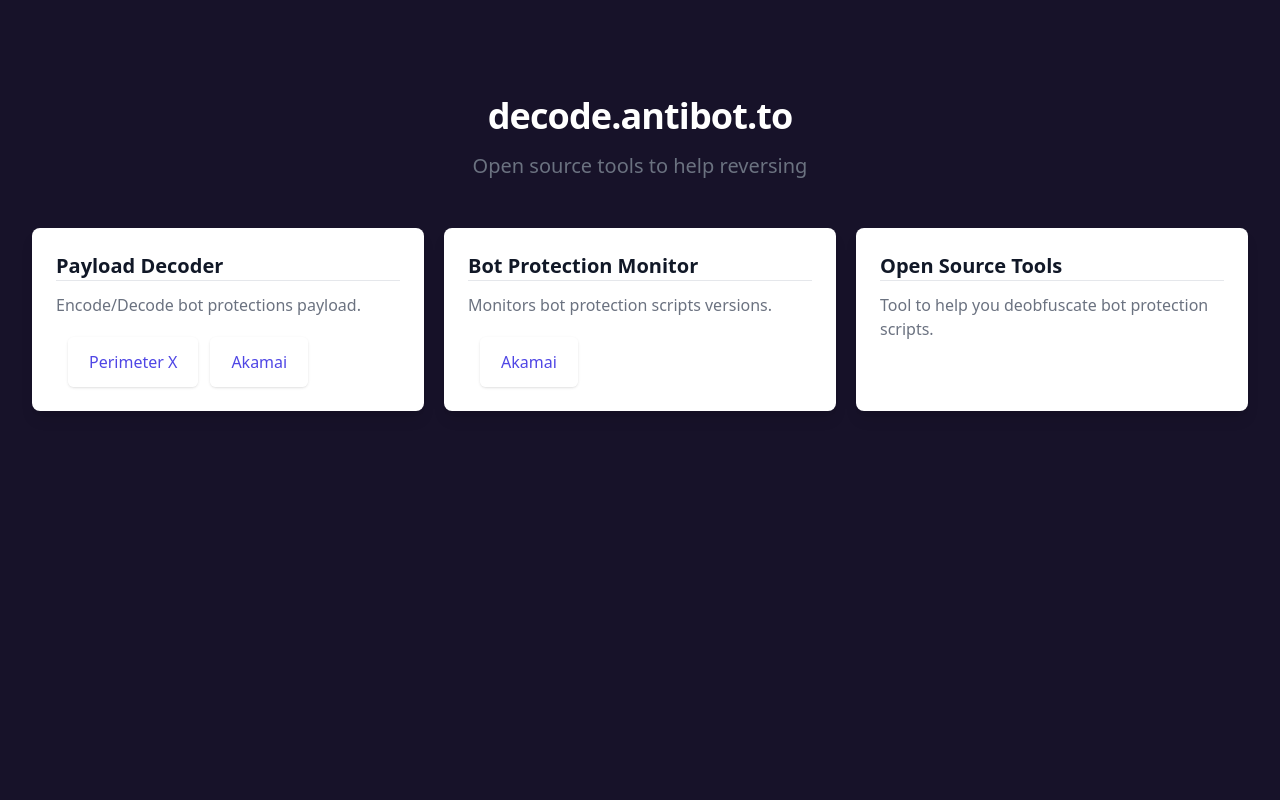
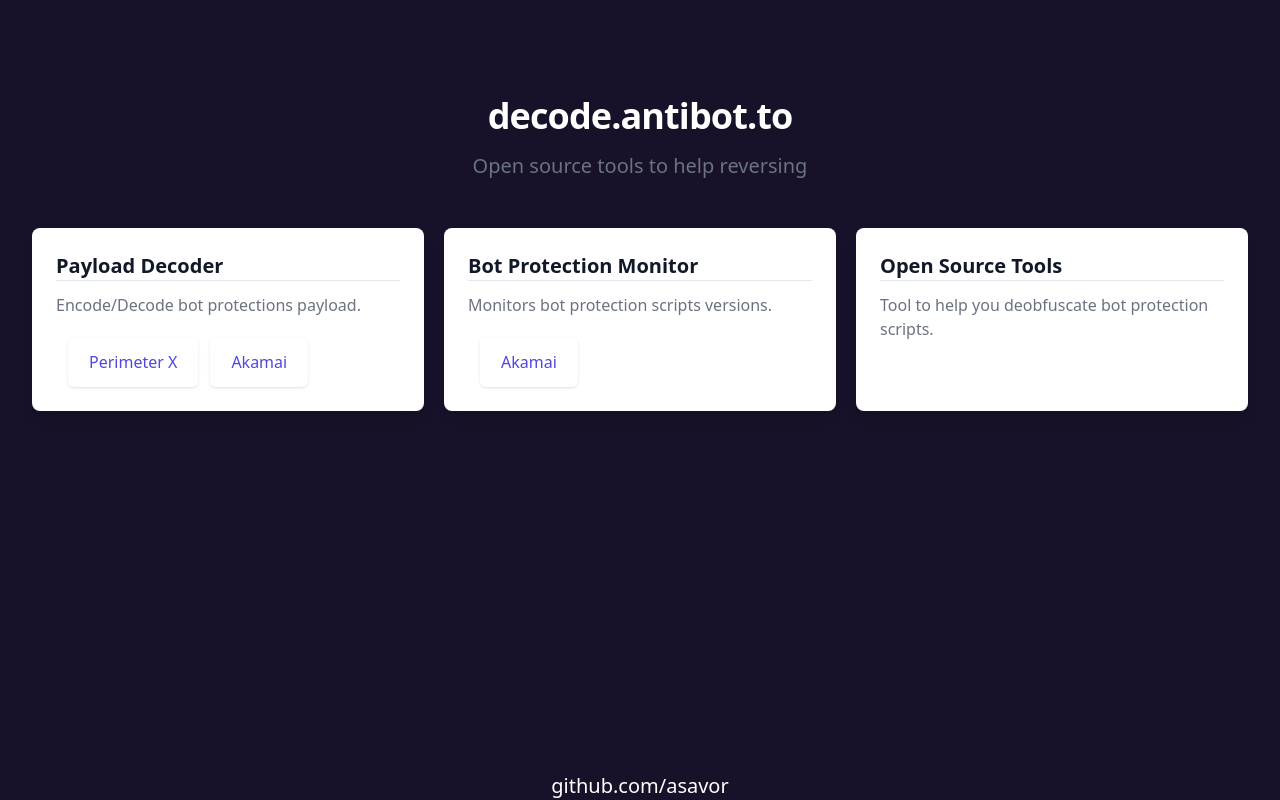
Before and after one commit to asavor/decode, a Next.js app: page / in a window 1280 px wide. Built offline with nearby package versions, Linux system fonts and the light colour scheme.

Commit message:
added footer

```diff
--- a/pages/index.tsx
+++ b/pages/index.tsx
@@ -22,7 +22,8 @@
 ]
 const Home: NextPage = () => {
   return (
-    <div className="relative px-4 pt-16 pb-20 sm:px-6 lg:px-8 lg:pt-24 lg:pb-28">
+    <div className="flex h-screen flex-col">
+      <div className="relative flex-grow px-4 pt-16 pb-20 sm:px-6 lg:px-8 lg:pt-24 lg:pb-28">
         <div className="relative mx-auto max-w-7xl">
           <div className="text-center">
             <h2 className="text-3xl font-extrabold tracking-tight text-white sm:text-4xl">
@@ -66,6 +67,12 @@
           </div>
         </div>
       </div>
+      <div className="flex justify-center ">
+        <a className="text-xl text-white" href="https://github.com/asavor">
+          github.com/asavor
+        </a>
+      </div>
+    </div>
   )
 }
 
```
Also changed, not shown: 1 other file (tests, documents, lock files or other folders). Lines whose indentation alone changed are shown as unchanged.
